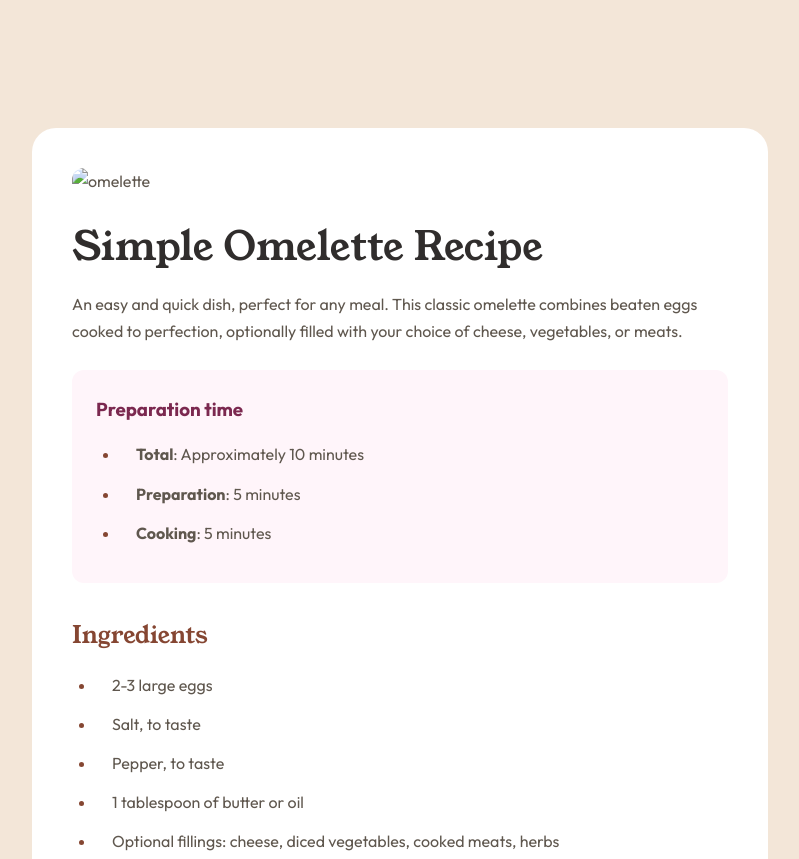
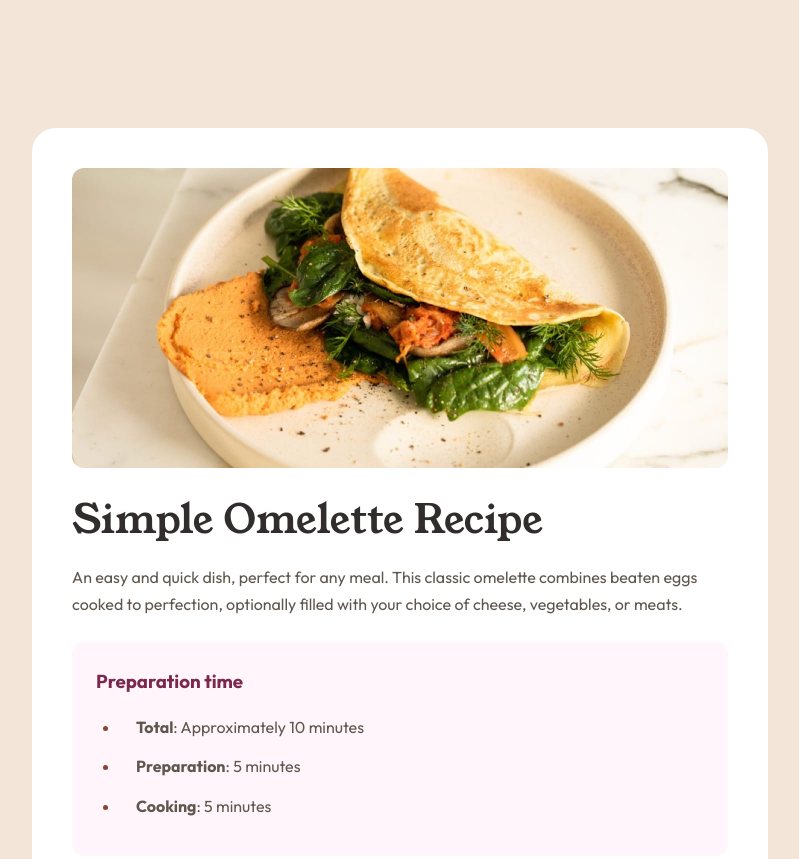
Before and after one commit to sreerag-dev-FullStack/Recipe, a plain HTML site: page index.html in a window 1280 px wide. Shown: the top 859 px of the page, without its empty margins (240-1039 px from the left). Drawn offline with Linux system fonts and the light colour scheme.

Commit message:
Update index.html

```diff
--- a/index.html
+++ b/index.html
@@ -12,7 +12,7 @@
 </head>
 <body>
   <main class="container">
-    <img src="assets/images/image-omelette.jpeg" alt="omelette">
+    <img src="images/image-omelette.jpeg" alt="omelette">
     <div class="content">
       <h1>
         Simple Omelette Recipe
```
